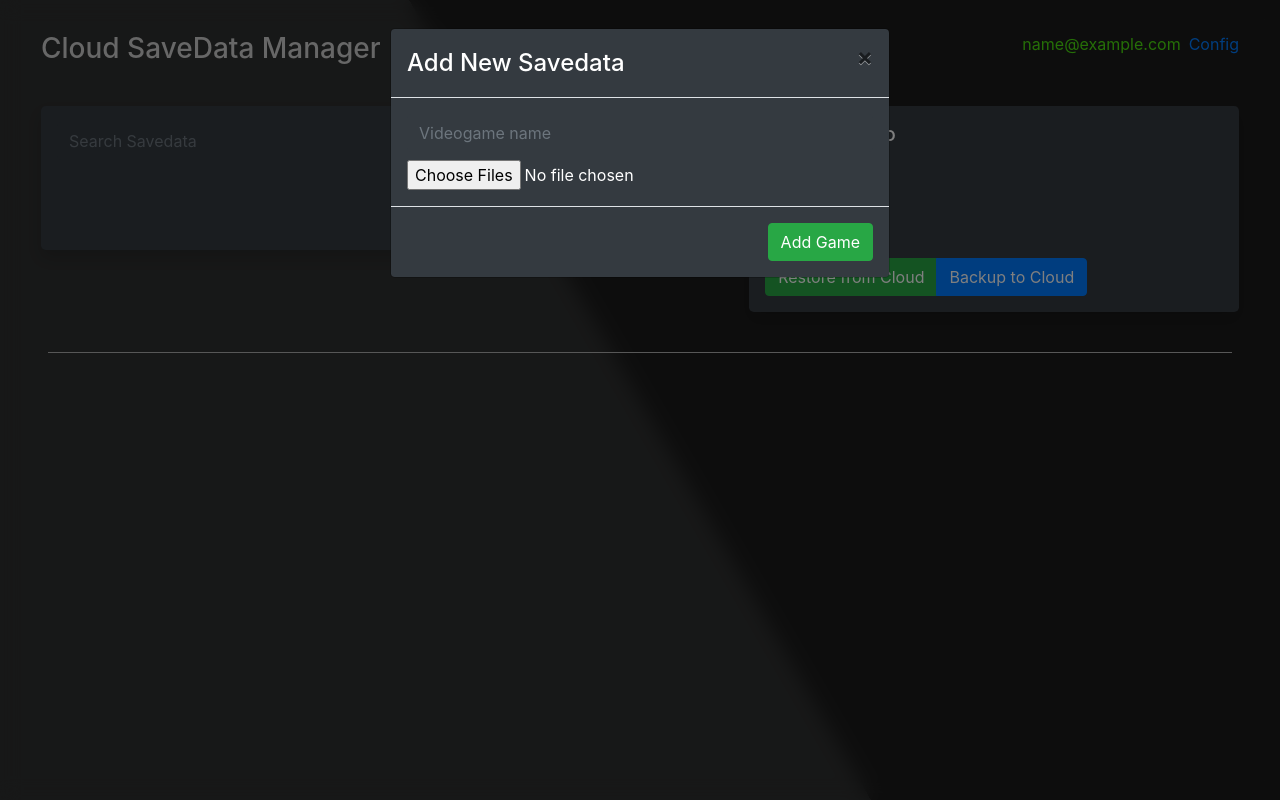
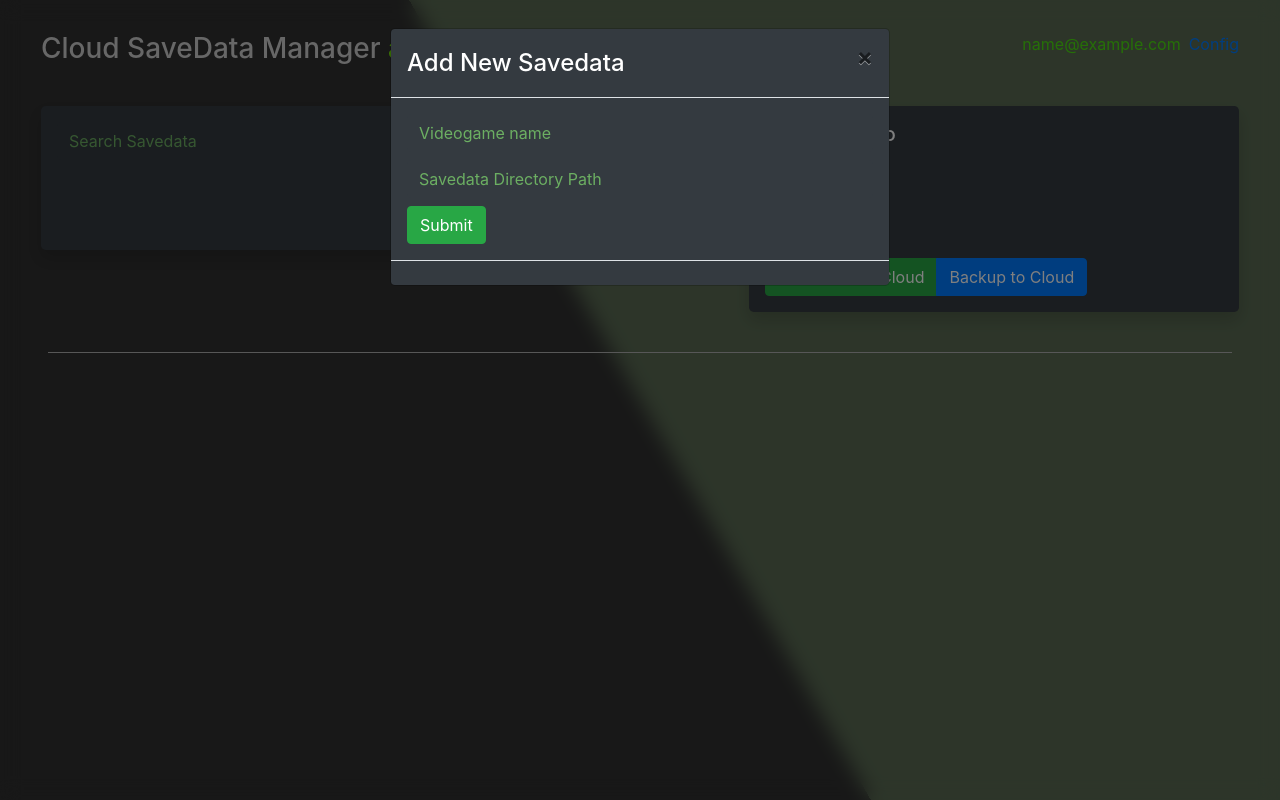
Before and after one commit to macanepa/cloud-savedata-manager, a Flask app: template CODE/templates/index.html in a window 1280 px wide, after a click on "Add New Savedata". Run offline with Flask 2, Linux system fonts and the light colour scheme; the template is opened without the code that fills it: most values are stand-ins (such as "Sample title", 1, 10 or a date in 2020); parts of the project's set-up code (start-up, migrations or seed data) failed here and were passed over; some libraries are stand-ins or nearby versions.

Commit message:
UI can create a new savedata

```diff
--- /dev/null
+++ b/CODE/static/js/addGame.js
@@ -0,0 +1,19 @@
+$(function(){
+	$("#new-game-form").submit(function(e) {
+
+    e.preventDefault(); // avoid to execute the actual submit of the form.
+
+    var form = $(this);
+    var url = '/addGame';
+
+    $.ajax({
+           type: "POST",
+           url: url,
+           data: form.serialize(), // serializes the form's elements.
+           success: function(data)
+           {
+               console.log(data)
+           }
+         });
+	});
+});
--- a/CODE/static/js/getGameData.js
+++ b/CODE/static/js/getGameData.js
@@ -1,5 +1,5 @@
 $(function(){
-	$('li').click(function(){
+	$('.game-li').click(function(){
 		var gameName = $(this).text();
 		console.log('wiweño')
 		console.log(gameName)
--- a/CODE/static/style.css
+++ b/CODE/static/style.css
@@ -5,7 +5,8 @@
 body{
     color: white;
     background-color: rgb(47, 48, 48);
-    background-image: -webkit-linear-gradient(30deg, rgb(47, 48, 48) 50%, rgb(27, 27, 27) 50%);
+    background-image: -webkit-linear-gradient(30deg, rgb(48, 48, 48) 50%, rgb(91, 117, 80) 50%);
+    background-image: -webkit-linear-gradient(30deg, rgb(48, 48, 48) 50%, rgb(90, 107, 83) 50%);
     height: 100vh;
     backdrop-filter: blur(10px);
 }
@@ -36,6 +37,7 @@ hr { background-color: rgb(175, 175, 175); height: 1px; border: 0; }
 
 .form-control {
     border: 0;
+
 }
 
 /* width */
@@ -100,3 +102,7 @@ hr { background-color: rgb(175, 175, 175); height: 1px; border: 0; }
     color: white;
     text-align: center;
   }
+
+  .form-control::-webkit-input-placeholder {
+  color: #6caf62;
+}
--- a/CODE/templates/index.html
+++ b/CODE/templates/index.html
@@ -2,7 +2,7 @@
 <html>
 
 <head>
-    <title>Our Funky HTML Page</title>
+    <title>Cloud SaveData Manager</title>
     <meta name="description" content="Cloud SaveData Manager">
     <link rel="stylesheet" href="https://stackpath.bootstrapcdn.com/bootstrap/4.4.1/css/bootstrap.min.css"
         integrity="sha384-Vkoo8x4CGsO3+Hhxv8T/Q5PaXtkKtu6ug5TOeNV6gBiFeWPGFN9MuhOf23Q9Ifjh" crossorigin="anonymous">
@@ -19,13 +19,14 @@
     <script src="https://ajax.googleapis.com/ajax/libs/jquery/3.1.0/jquery.min.js"></script>
     <script src="../static/js/getGameData.js"></script>
     <script src="../static/js/backupManager.js"></script>
+    <script src="../static/js/addGame.js"></script>
 </head>
 
 <body>
     <div class="container-fluid px-5 pt-4">
         <div class="row">
             <div class="col-8 p-2">
-                <h3 style="color: rgb(207, 207, 207);">Cloud SaveData Manager</h3>
+                <h3 style="color: rgb(207, 207, 207);">Cloud SaveData Manager <span style="color: chartreuse;">alpha</span></h3>
             </div>
             <div class="col p-2">
                 <a href='#' class="float-right pl-2">Config</a>
@@ -45,7 +46,7 @@
                                 <div class="row pt-3">
                                     <ul class="list-group">
                                         {%for i in range(0, len)%}
-                                            <li id="li-{{i}}" class="list-group-item bg-dark">{{games[i]}}</li>
+                                            <li id="li-{{i}}" class="list-group-item bg-dark game-li">{{games[i]}}</li>
                                         {%endfor%}
                                     </ul>
                                 </div>
@@ -101,16 +102,21 @@
 
                 <!-- Modal body -->
                 <div class="modal-body">
-                    <form>
+                    <form id="new-game-form" method="post">
                         <div class="form-row">
                             <div class="col">
-                                <input type="text" class="form-control bg-dark text-white" id="game" placeholder="Videogame name"
+                                <input id="game-name-field" type="text" class="form-control bg-dark text-white" placeholder="Videogame name"
                                     name="game">
                             </div>
                         </div>
                         <div class="form-row mt-2">
                             <div class='col'>
-                                <input type="file" id="ctrl" webkitdirectory directory multiple/>
+                                <input id="'path-field" type="text" class="form-control bg-dark text-white" placeholder="Savedata Directory Path" name="path">
+                            </div>
+                        </div>
+                        <div class="form-row mt-2">
+                            <div class='col'>
+                                <input id="add-game-btn" type="submit" class="btn btn-success"></input>
                             </div>
                         </div>
                     </form>
@@ -118,7 +124,6 @@
 
                 <!-- Modal footer -->
                 <div class="modal-footer">
-                    <button type="button" class="btn btn-success" data-dismiss="modal">Add Game</button>
                 </div>
 
             </div>
--- a/CODE/web.py
+++ b/CODE/web.py
@@ -7,7 +7,7 @@ import google_api as ga
 from pprint import pprint
 
 app = Flask(__name__)
-ui = FlaskUI(app)                 # feed the parameters
+ui = FlaskUI(app, width=850, height=440)
 
 
 mc.activate_mc_logger('info')
@@ -67,4 +67,19 @@ def download_cloud():
     return {'nice': None}
 
 
+@app.route('/addGame', methods=['POST'])
+def add_game():
+    print("WIWIEII")
+    if request.method == 'POST':
+        print("walala")
+        pprint(request.form)
+        data = request.form
+        game_name = data.get('game')
+        path = data.get('path')
+        data = {'name': game_name,
+                'path': path}
+        utilities.create_game_data(data=data, menu=False)
+    return {'nice': True}
+
+
 ui.run()
--- a/web/html/index.html
+++ b/web/html/index.html
@@ -23,8 +23,8 @@
 <body>
     <div class="container-fluid px-5 pt-4">
         <div class="row">
-            <div class="col-8 p-2">
-                <h3 style="color: rgb(207, 207, 207);">Cloud SaveData Manager</h1>
+            <div class="col-8 p-2" class="inline">
+                <h3 style="color: rgb(207, 207, 207);">Cloud SaveData Manager <span style="color: chartreuse;">alpha</span></h3>
             </div>
             <div class="col p-2">
                 <a href='#' class="float-right pl-2">Config</a>
```
